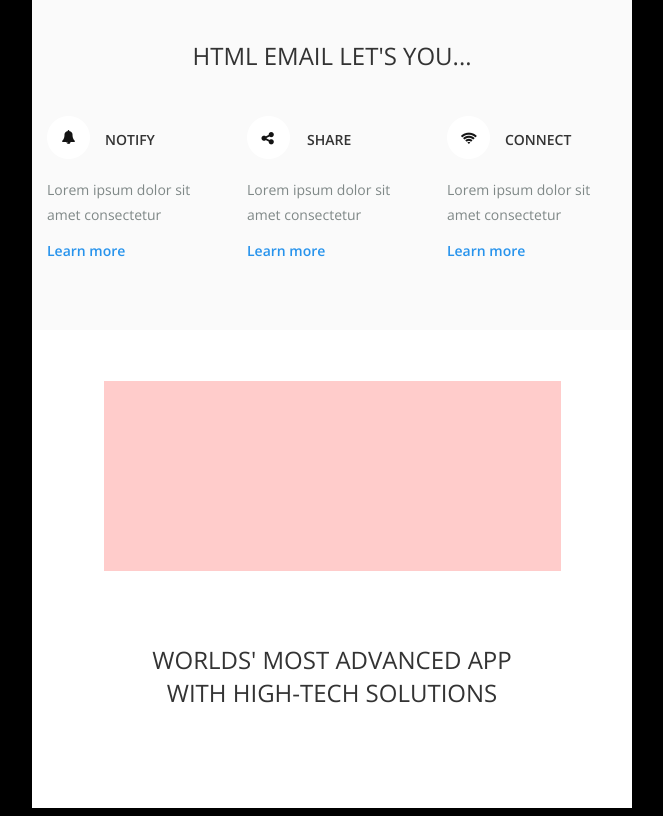
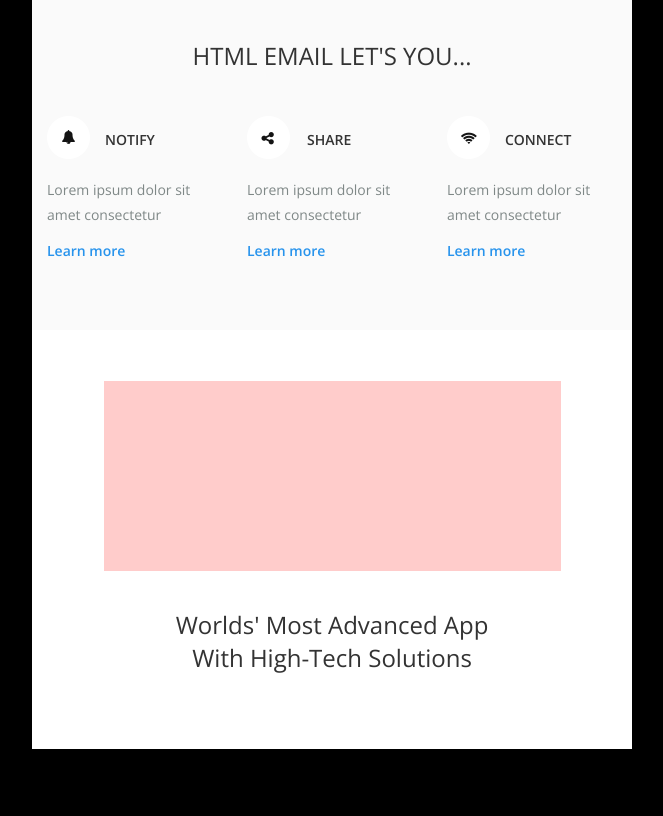
Before and after one commit to davidmfrost/html-email, a plain HTML site: page public/index.html in a window 1280 px wide. Shown: the part 465-1281 px from the top of the page, without its empty margins (308-971 px from the left). After the commit the page ends 1222 px from the top, so only its background shows below. Drawn offline with nearby package versions, Linux system fonts and the light colour scheme.

Commit message:
Update most advanced section table class and title style

```diff
--- a/public/index.html
+++ b/public/index.html
@@ -143,7 +143,7 @@
           <!-- Start of most advanced row -->
           <tr>
             <td>
-              <table class="header-left" width="100%" align="left" cellspacing="0" cellpadding="0" border="0" style="padding: 15px 15px 70px 15px; background: white;">
+              <table class="advanced-table" width="100%" align="left" cellspacing="0" cellpadding="0" border="0" style="padding: 15px 15px 70px 15px; background: white;">
                 <tr>
                   <td style="font-family: 'Open Sans', 'Helvetica Neue', Helvetica, Arial, 'Lucida Grande', sans-serif; color: #333333; padding: 36px 0 5px 0; font-weight: 300; text-transform: uppercase; font-size: 24px;" align="center">
                     <img src="/img/image_head.jpg" alt="">
@@ -151,7 +151,7 @@
                 </tr>
                 <tr>
                   <td>
-                    <h3 style="font-family: 'Open Sans', 'Helvetica Neue', Helvetica, Arial, 'Lucida Grande', sans-serif; color: #333333; padding: 36px 0 5px 0; font-weight: 300; text-transform: uppercase; font-size: 24px;" align="center">Worlds' most advanced App<br>
+                    <h3 style="font-family: 'Open Sans', 'Helvetica Neue', Helvetica, Arial, 'Lucida Grande', sans-serif; color: #333333; padding: 25px 0 5px 0; font-weight: 300; text-transform: capitalize; font-size: 24px; margin: 0;" align="center">Worlds' <span style="font-weight: 400;">most advanced App</span><br>
                       with High-Tech solutions</h3>
                   </td>
                 </tr>
```
